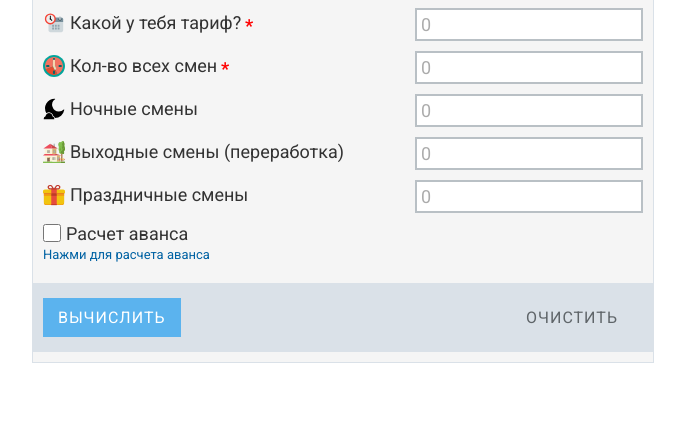
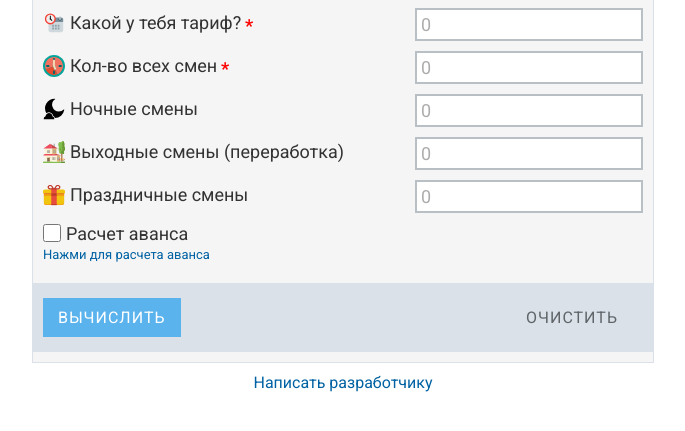
Before and after one commit to maskon/salary-calculator, a website: page index.html in a window 1280 px wide. Shown: the part 61-492 px from the top of the page, without its empty margins (297-982 px from the left). Drawn offline with Linux system fonts and the light colour scheme.

Commit message:
Add files via upload

```diff
--- a/index.html
+++ b/index.html
@@ -106,6 +106,9 @@
             </div>
                 <div class="text" id="block--result"></div>
             </div>
+            <footer class="footer">
+                <a class="footer__link" target="_blank" href="https://t.me/maskon12">Написать разработчику</a>
+            </footer>
         </div>
     </div>
 
--- a/style.css
+++ b/style.css
@@ -74,6 +74,7 @@ body {
   background-color: #f5f5f5;
   border: 1px solid #dae1e8;
   padding: 10px;
+  margin-bottom: 10px;
 }
 
 .title {
@@ -477,3 +478,12 @@ input::-moz-placeholder {
     margin-bottom: 40px !important;
   }
 }
+
+.footer {
+  text-align: center;
+}
+
+.footer__link {
+  color: var(--blue);
+  text-decoration: none;
+}
--- a/sw.js
+++ b/sw.js
@@ -1,4 +1,4 @@
-const CACHE_NAME = 'salary-calculator-v4.03.1'
+const CACHE_NAME = 'salary-calculator-v4.04'
 const APP_PREFIX = 'salary-calculator'
 
 // Определяем путь для GitHub Pages
```
